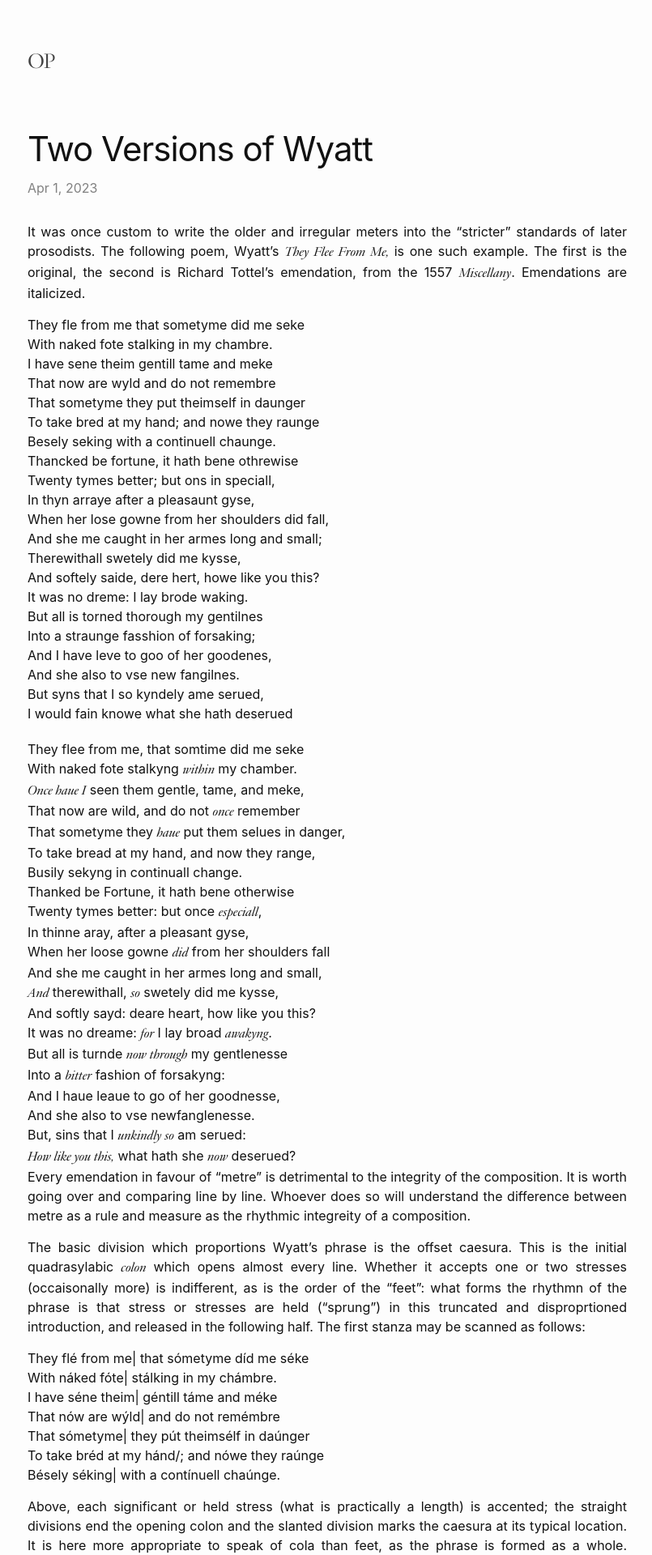
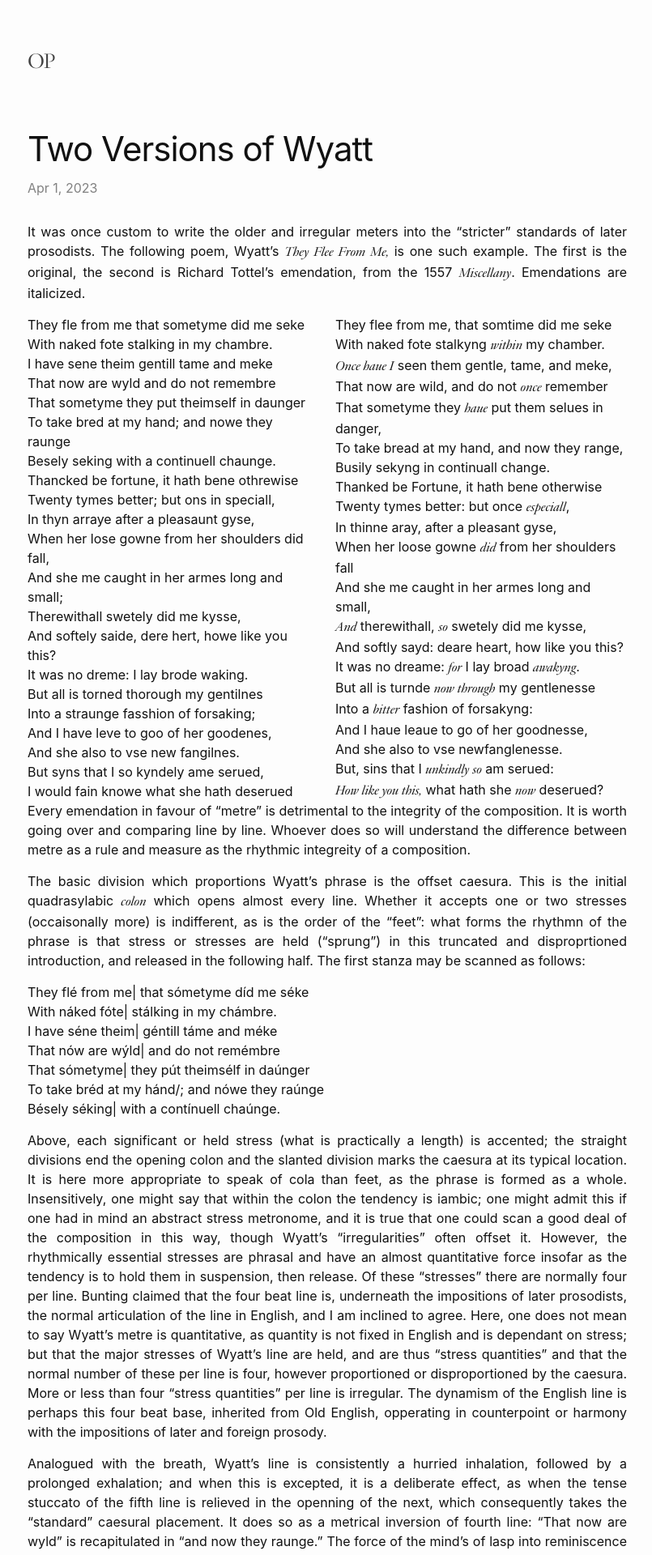
Before and after one commit to TheatrumMundi/TheatrumMundi, a Jekyll site: the page built from _posts/2023-01-04-two-versions-of-wyatt.markdown, in a window 1280 px wide. Shown: the top 1920 px of the page at 81% size, without its empty margins (236-1041 px from the left). Built offline with Jekyll 4.4.1, drawn with Linux system fonts in a browser that asks for light colours; some web fonts are replaced.

Commit message:
Update _base.scss

```diff
--- a/_sass/minima/_base.scss
+++ b/_sass/minima/_base.scss
@@ -262,7 +262,7 @@ table {
 
  .columnated {
   display: grid;
-  grid-template: repeat(2, minmax(0, 1fr));
+  grid-template-columns: repeat(2, minmax(0, 1fr));
   gap: 20px;
 }
 
```
